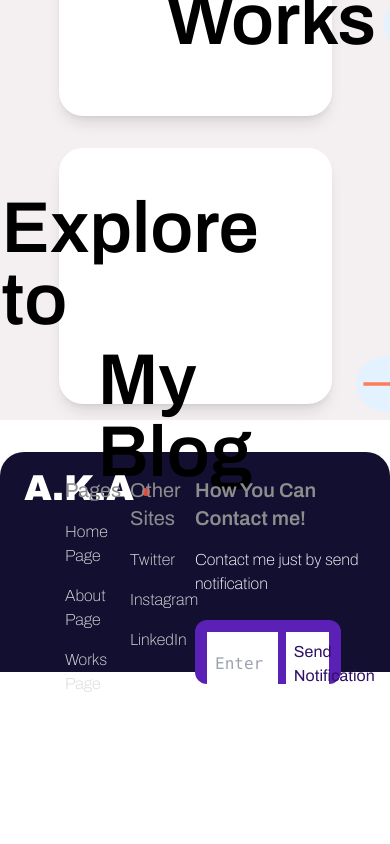
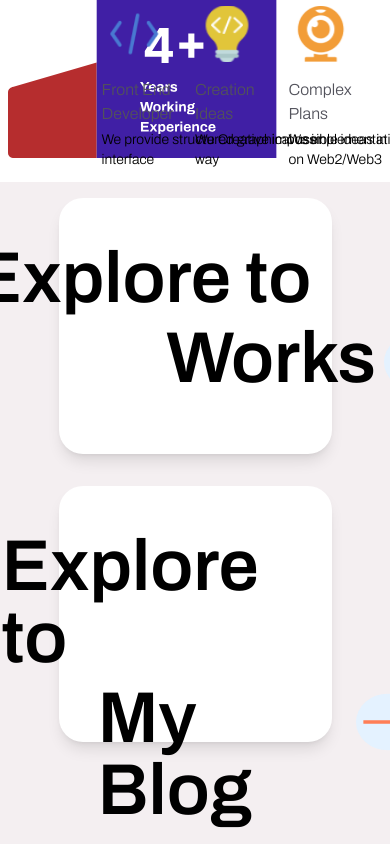
Before and after one commit to AlirezaAkbarpour/Portfolio, a Next.js app: page / in a window 390 px wide. Shown: the part 1240-2084 px from the top of the page. Before the commit the page ends 1940 px from the top, so only its background shows below. Built offline with nearby package versions, Linux system fonts and the light colour scheme.

Commit message:
fix responseble browser

```diff
--- a/app/layout.tsx
+++ b/app/layout.tsx
@@ -9,7 +9,7 @@ import { Suspense } from 'react'
 const archivo = Archivo({ subsets: ['latin'] })
 
 export const metadata: Metadata = {
-  title: 'Aka',
+  title: 'Alireza Akbarpour',
   description: 'Alireza Akbarpour',
 }
 
@@ -22,9 +22,9 @@ export default function RootLayout({
 
   return (
     <html lang="en" className={archivo.className}>
-      <body className='max-w-screen-2xl min-h-screen bg-background-base'>
+      <body className='max-w-screen-2xl min-h-screen bg-background-base container mx-auto'>
         <Navbar/>
-        <div className="container min-w-full ">
+        <div className="container min-w-full mx-auto">
           <div className='w-full min-h-full flex justify-center'>
             <Suspense fallback={<Loading/>}>
               {children}
--- a/app/page.tsx
+++ b/app/page.tsx
@@ -51,8 +51,8 @@ export default function Home() {
 
     return (
       <Fragment>
-        <div className='w-full h-auto min-h-[720px] bg-background-theme' ref={container}>
-          <div className="w-full h-screen mt-12 flex flex-col md:flex-row justify-between">
+        <div className='w-full h-auto min-h-[1280px] bg-background-theme mx-auto container' ref={container}>
+          <div className="w-full h-1/2 mt-12 flex flex-col md:flex-row justify-between">
             <div className="title flex mt-20 flex-col py-4 px-24 w-1/2">
               <div className="titleOne w-full text-6xl text-icon-blue font-bold mx-4 p-2">Hy ! I Am</div>
               <div className="titleTwo w-full text-6xl text-icon-blue font-bold mx-4 p-2">Alireza Akbarpour</div>
@@ -113,11 +113,13 @@ export default function Home() {
                   <div className='w-56 font-light text-sm'>We implementation of complex plans on Web2/Web3</div>
             </div>
           </div>
-          <div className="w-full flex justify-center">
-                  <Works_banner/>
-          </div>
-          <div className='w-full flex justify-center'>
-                  <Blog_banner/>
+          <div className='w-full pb-20'>
+            <div className="w-full flex justify-center">
+                    <Works_banner/>
+            </div>
+            <div className='w-full flex justify-center'>
+                    <Blog_banner/>
+            </div>
           </div>
         </div>
         </Fragment>
--- a/components/footer.tsx
+++ b/components/footer.tsx
@@ -12,7 +12,7 @@ export default function Footer() {
 
     return (
       <div >
-      <div className='footer w-full top-full h-[220px] bg-footer-color-black mt-8 rounded-t-3xl flex'>
+      <div className='footer w-full top-full h-[220px] bg-footer-color-black rounded-t-3xl flex mt-20'>
       <div className='w-1/2 flex justify-start'>
           <div className='w-1/3'>
               <div id="icon" className="w-64 h-16 p-2 mt-2 flex align-middle text-white
```
